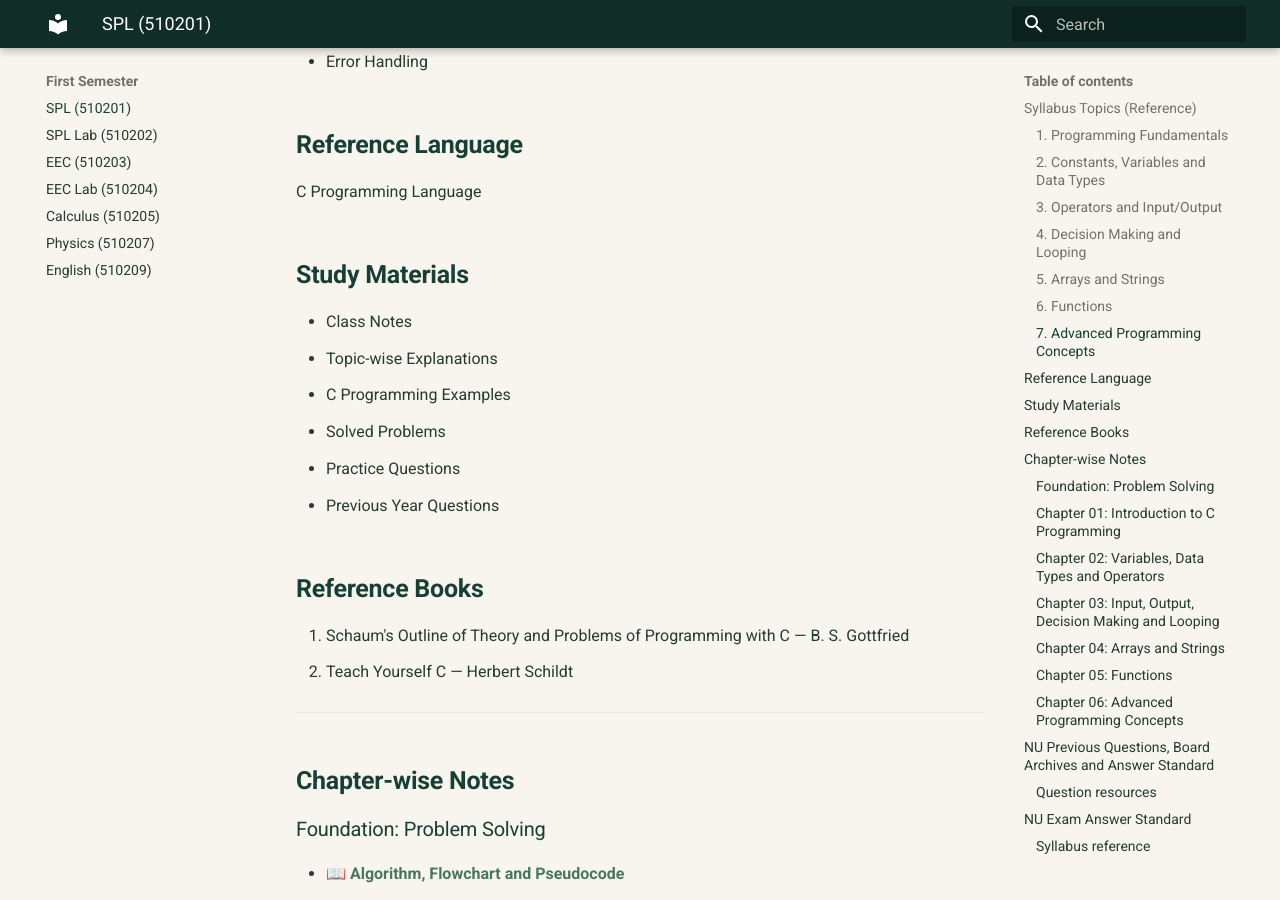
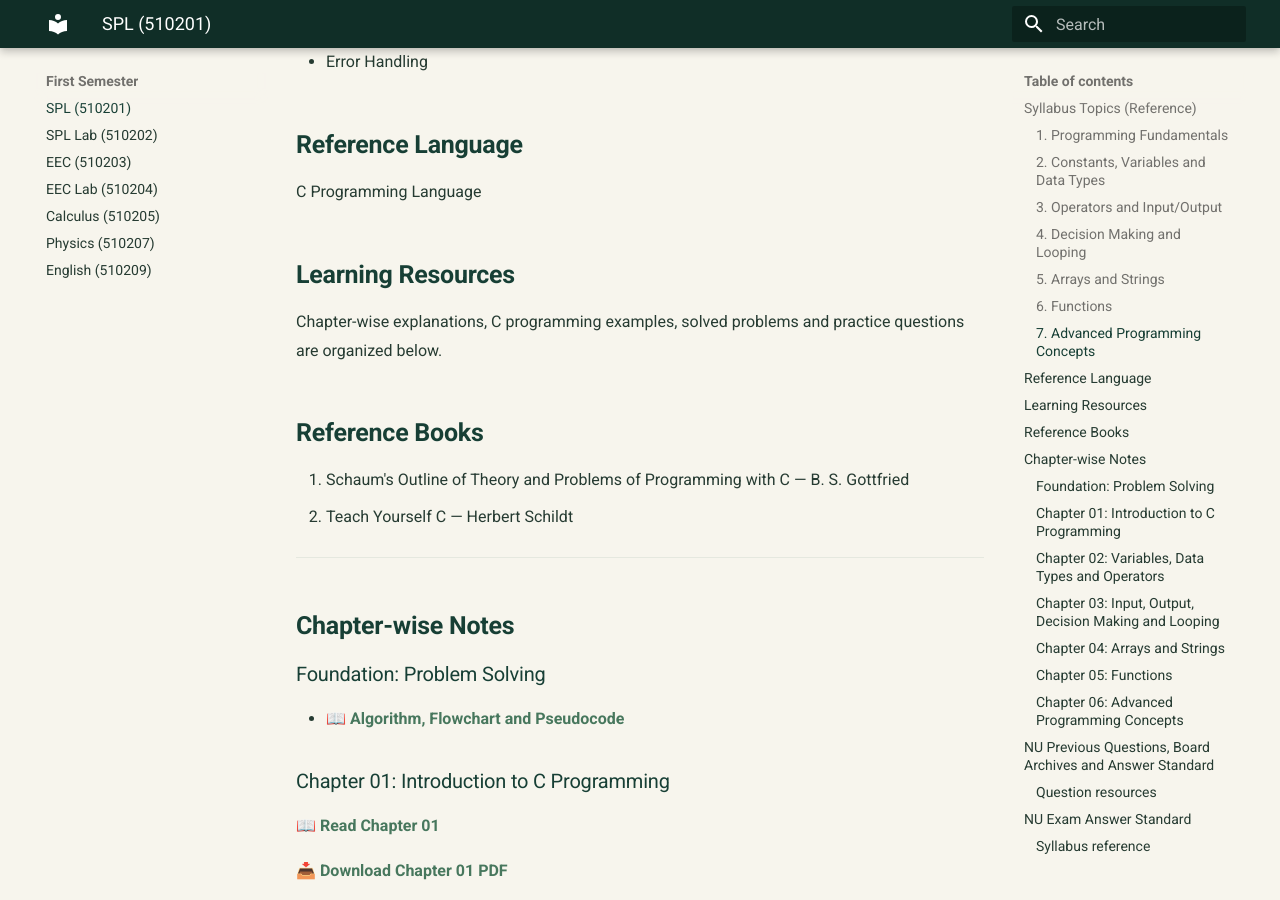
Before and after one commit to taimiyatahsin0-png/nu-cse-notes-store, an MkDocs documentation site: the page built from docs/subjects/spl/index.md, in a window 1280 px wide and 900 px high, scrolled down 1855 px. Built offline with MkDocs 1.6.1 and Material for MkDocs 9.7.7, drawn with Linux system fonts in a browser that asks for light colours; some of the changed text lies outside the part shown.

Commit message:
Refine site copy and remove generic labels

```diff
--- a/docs/subjects/spl/index.md
+++ b/docs/subjects/spl/index.md
@@ -53,14 +53,9 @@ This course introduces the fundamentals of structured programming using the C pr
 
 C Programming Language
 
-## Study Materials
+## Learning Resources
 
-- Class Notes
-- Topic-wise Explanations
-- C Programming Examples
-- Solved Problems
-- Practice Questions
-- Previous Year Questions
+Chapter-wise explanations, C programming examples, solved problems and practice questions are organized below.
 
 ## Reference Books
 
@@ -140,6 +134,6 @@ Happy Coding! 💻
 
 ### Syllabus reference
 
-[NU CSE First-Year Syllabus copy (effective Session 2017–2018; hosted by DIIT)](https://diit.edu.bd/media/resource/Computer_Science_and_Engineering_1st_Year_Pub_Date_15092019.pdf)
+**Syllabus reference:** B.Sc. Honours in Computer Science and Engineering, National University, Bangladesh (effective from Session 2017–2018).
 
 Confirm the current syllabus and teacher's scope before the examination.
```
Also changed, not shown: other parts of docs/subjects/spl/index.md (+0 -1 lines).
